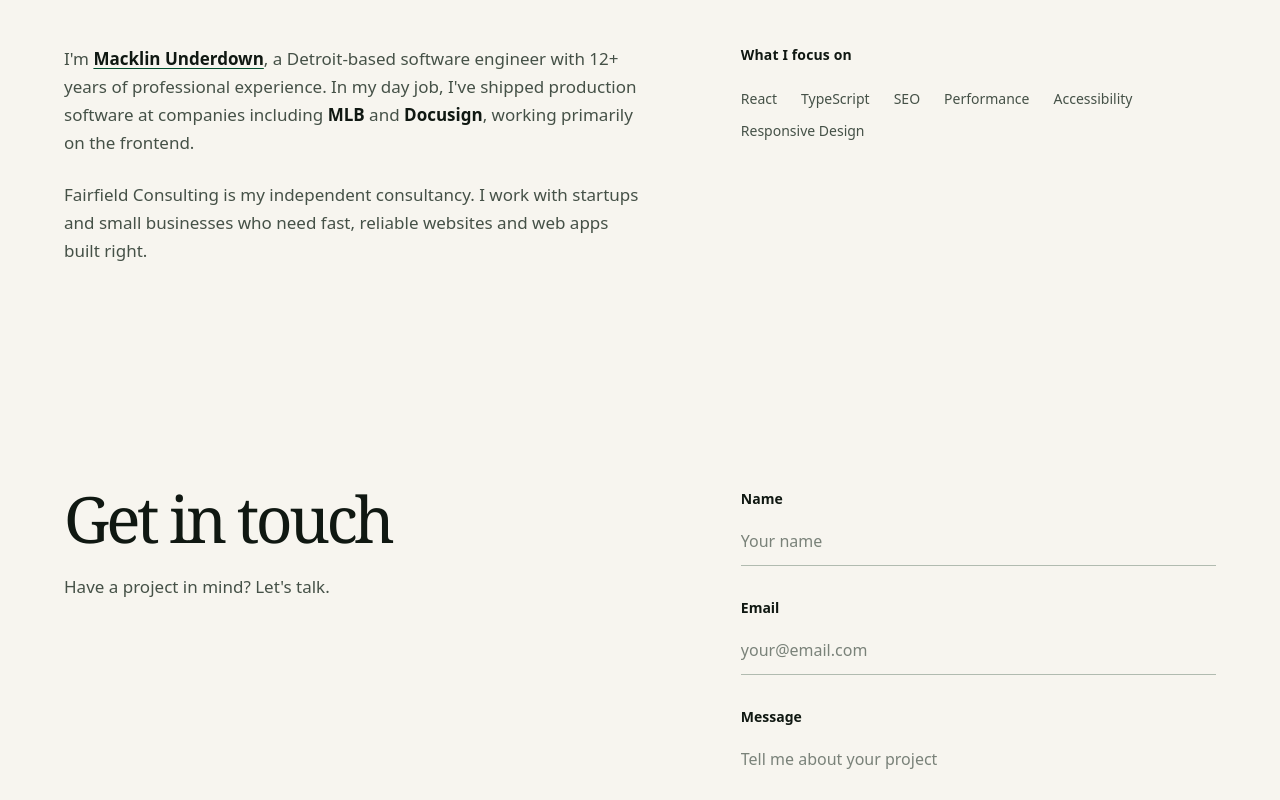
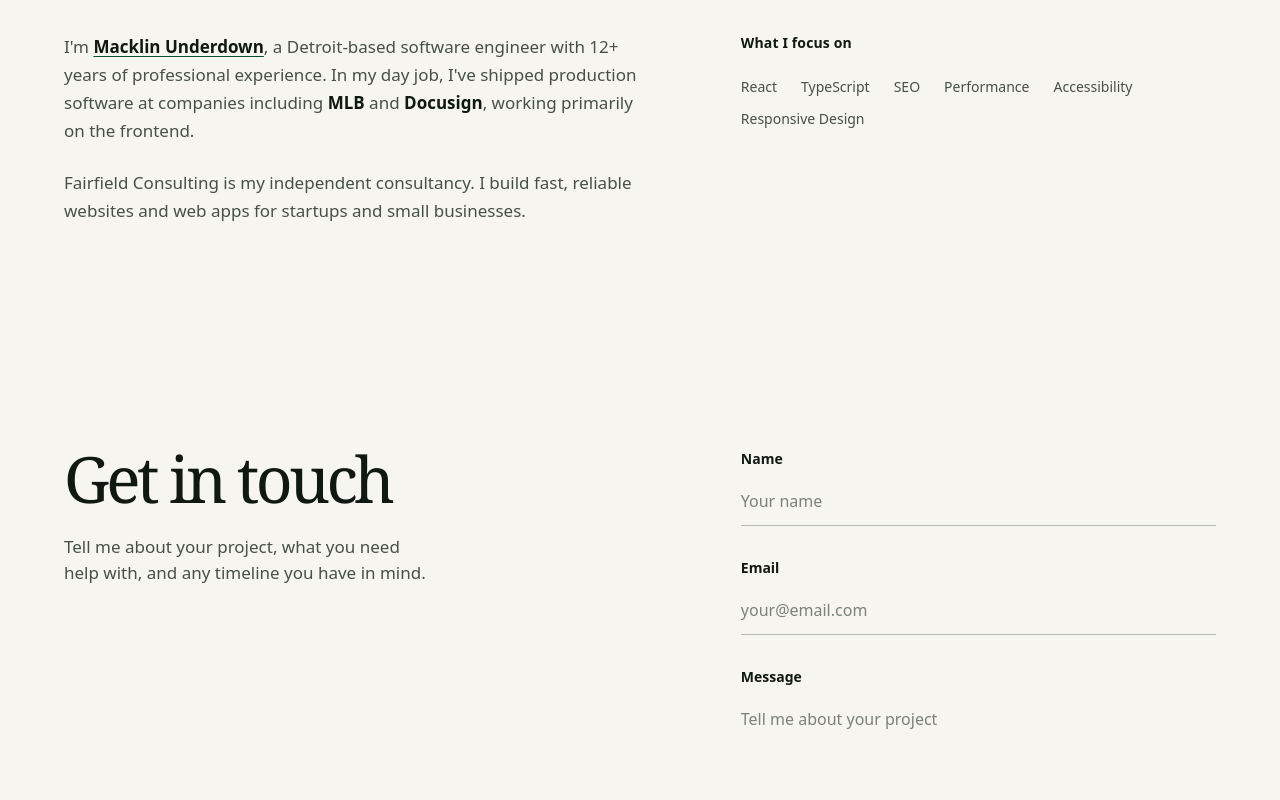
Before and after one commit to fairfield-consulting/site, an Astro site: page / in a window 1280 px wide. Shown: the part 1906-2706 px from the top of the page. Built offline with nearby package versions, Linux system fonts and the light colour scheme; Astro itself is replaced by a stand-in of ours; a web font is replaced by a local one.

Commit message:
style: update wording
Co-authored-by: macklinu-machine[bot] <340227694+macklinu-machine[bot]@users.noreply.github.com>

```diff
--- a/src/components/About.astro
+++ b/src/components/About.astro
@@ -25,9 +25,8 @@
         <strong>Docusign</strong>, working primarily on the frontend.
       </p>
       <p>
-        Fairfield Consulting is my independent consultancy. I work with startups
-        and small businesses who need fast, reliable websites and web apps built
-        right.
+        Fairfield Consulting is my independent consultancy. I build fast,
+        reliable websites and web apps for startups and small businesses.
       </p>
     </div>
     <div class="self-start">
--- a/src/components/Contact.astro
+++ b/src/components/Contact.astro
@@ -15,7 +15,7 @@ import Textarea from "~/components/Textarea.astro";
         Get in touch
       </h2>
       <p class="mt-6 mb-0 max-w-92 text-body text-site-muted">
-        Have a project in mind? Let's talk.
+        Tell me about your project, what you need help with, and any timeline you have in mind.
       </p>
     </div>
     <form
--- a/src/components/Work.astro
+++ b/src/components/Work.astro
@@ -11,7 +11,7 @@ import ProjectCard from "~/components/ProjectCard.astro";
   <div class="mt-18 max-md:mt-8">
     <ProjectCard
       title="Internal Tooling for an AI Restaurant Tech Company"
-      description="Built internal admin tooling for a Y Combinator-backed AI company automating restaurant ordering. Established React and TypeScript patterns to accelerate onboarding for future engineering hires."
+      description="I built internal admin tools for a Y Combinator-backed company that automates restaurant ordering. I also established React and TypeScript patterns to help new engineers get started."
       tags={["React", "TypeScript", "Next.js", "Internal Tools"]}
       link={{ href: "https://of.one", label: "Visit of.one" }}
       imagePosition="right"
@@ -34,7 +34,7 @@ import ProjectCard from "~/components/ProjectCard.astro";
 
     <ProjectCard
       title="Engineering Enablement for a Civic Tech Nonprofit"
-      description="Partnered with the engineering team at a Michigan-based nonprofit building applications that power community connection. Provided hands-on TypeScript, React, and Next.js mentorship to help accelerate their development practices."
+      description="I worked with engineers at a Michigan nonprofit building apps that connect communities. I provided hands-on mentorship in TypeScript, React, and Next.js."
       tags={["TypeScript", "React", "Next.js", "Mentorship", "Code Review"]}
       link={{
         href: "https://reciprocityapps.org",
```
